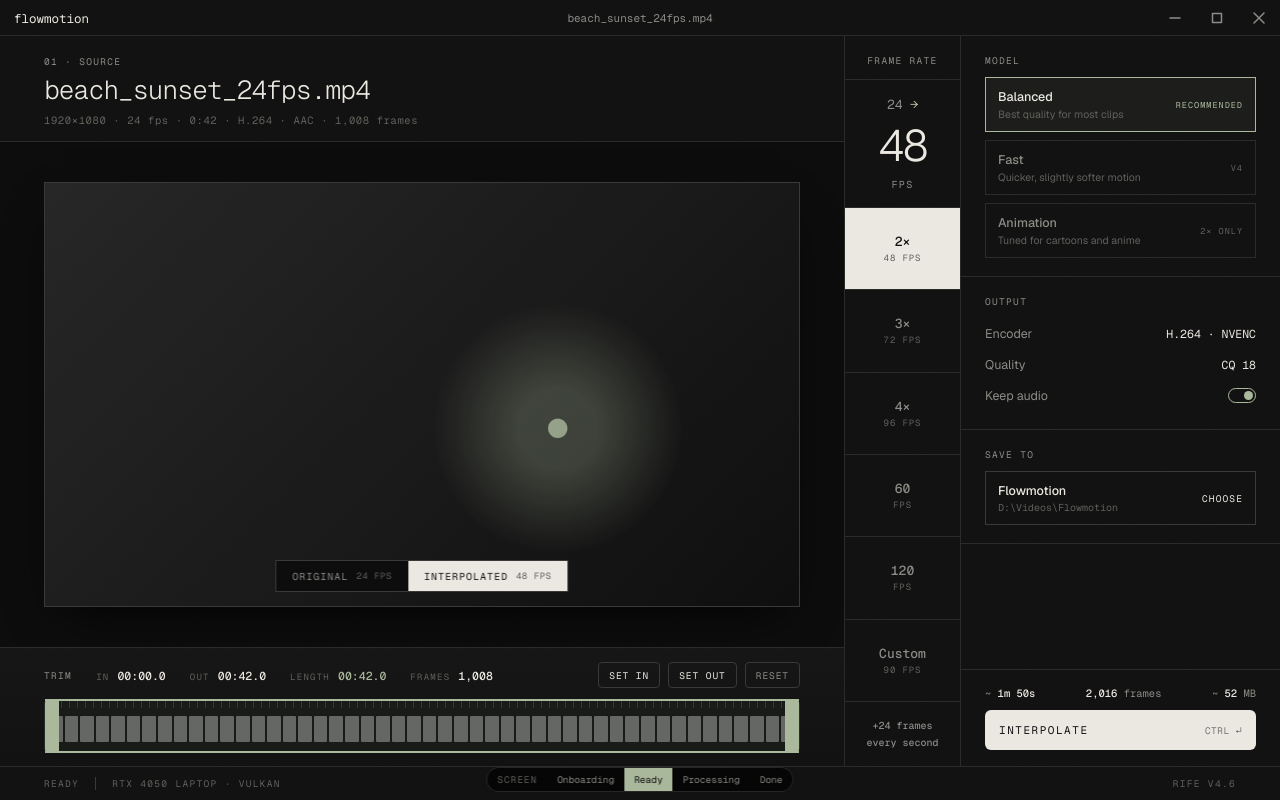
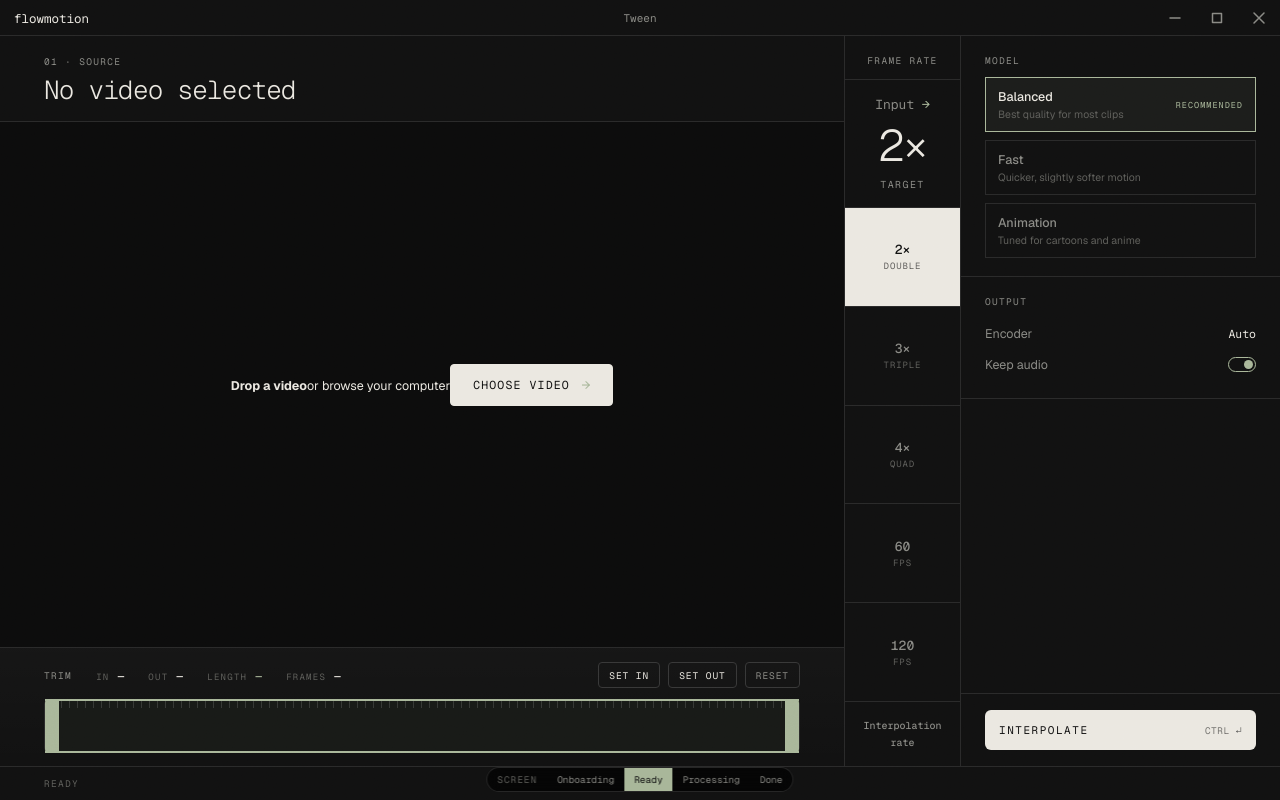
Before and after one commit to adarzhpathade/tween, a React (Vite) app in the folder app/: page / in a window 1280 px wide. Both pictures are taken after a click on the button "Ready". Built offline with nearby package versions, Linux system fonts and the light colour scheme.

Commit message:
fix(shell): remove hardcoded demo values and make screens neutral placeholders

```diff
--- a/app/src/shell/StatusBar.tsx
+++ b/app/src/shell/StatusBar.tsx
@@ -5,23 +5,26 @@ export interface StatusBarProps {
   screen: Screen;
   gpu?: string;
   engine?: string;
+  status?: string;
 }
 
 export const StatusBar: React.FC<StatusBarProps> = ({
   screen,
-  gpu = "RTX 4050 Laptop · Vulkan",
-  engine = "RIFE v4.6",
+  gpu,
+  engine,
+  status,
 }) => {
   if (screen === "onboarding") {
     return null;
   }
 
   const statusLabel =
-    screen === "processing"
-      ? "Interpolating…"
+    status ??
+    (screen === "processing"
+      ? "Processing"
       : screen === "done"
       ? "Finished"
-      : "Ready";
+      : "Ready");
 
   return (
     <footer className="sb" id="statusBar">
@@ -29,9 +32,9 @@ export const StatusBar: React.FC<StatusBarProps> = ({
         <i></i>
         {statusLabel}
       </span>
-      <span>{gpu}</span>
+      {gpu ? <span>{gpu}</span> : null}
       <span className="sp" />
-      <span>{engine}</span>
+      {engine ? <span>{engine}</span> : null}
     </footer>
   );
 };
--- a/app/src/shell/screens/DoneScreen.tsx
+++ b/app/src/shell/screens/DoneScreen.tsx
@@ -2,18 +2,42 @@ import React from "react";
 import type { Screen } from "../types";
 
 export interface DoneScreenProps {
+  fileName?: string;
+  outputPath?: string;
+  fileSize?: string;
+  resolution?: string;
+  sourceFps?: number;
+  targetFps?: number;
+  totalFrames?: number;
+  modelName?: string;
+  elapsedTime?: string;
+  averageSpeed?: number;
+  onShowInFolder?: () => void;
   onNavigate?: (screen: Screen) => void;
 }
 
-export const DoneScreen: React.FC<DoneScreenProps> = ({ onNavigate }) => {
+export const DoneScreen: React.FC<DoneScreenProps> = ({
+  fileName,
+  outputPath,
+  fileSize,
+  resolution,
+  sourceFps,
+  targetFps,
+  totalFrames,
+  modelName,
+  elapsedTime,
+  averageSpeed,
+  onShowInFolder,
+  onNavigate,
+}) => {
   return (
     <>
       <section className="ws">
         <div className="fh">
           <div>
             <span className="lbl">03 · Finished</span>
-            <h2>beach_sunset_24fps.mp4</h2>
-            <div className="fmeta">Saved to D:\Videos\Flowmotion</div>
+            <h2>{fileName ?? "Interpolation complete"}</h2>
+            {outputPath ? <div className="fmeta">Saved to {outputPath}</div> : null}
           </div>
         </div>
 
@@ -30,47 +54,58 @@ export const DoneScreen: React.FC<DoneScreenProps> = ({ onNavigate }) => {
           <div className="rok">
             <b>Finished</b>
           </div>
-          <em>in 0:58 · 38 fps average</em>
+          {elapsedTime ? (
+            <em>
+              in {elapsedTime}
+              {averageSpeed != null ? ` · ${averageSpeed} fps average` : ""}
+            </em>
+          ) : null}
         </div>
 
         <div className="rcell">
           <span className="lbl">File</span>
-          <b className="rfn">beach_sunset_48fps.mp4</b>
+          <b className="rfn">{fileName ?? "—"}</b>
           <div className="rrow">
             <span>Size</span>
-            <b>38 MB</b>
+            <b>{fileSize ?? "—"}</b>
           </div>
           <div className="rrow">
             <span>Resolution</span>
-            <b>1920×1080</b>
+            <b>{resolution ?? "—"}</b>
           </div>
         </div>
 
         <div className="rcell">
           <span className="lbl">Frame rate</span>
           <div className="rfps">
-            <span>24</span>
+            <span>{sourceFps ?? "—"}</span>
             <i>→</i>
-            <span className="to">48</span>
+            <span className="to">{targetFps ?? "—"}</span>
             <small>fps</small>
           </div>
           <div className="rrow">
             <span>Frames</span>
-            <b>1,008 → 2,016</b>
+            <b>{totalFrames != null ? totalFrames.toLocaleString() : "—"}</b>
           </div>
         </div>
 
         <div className="rcell">
           <span className="lbl">Saved to</span>
-          <b className="rpath">D:\Videos\Flowmotion</b>
-          <div className="rrow">
-            <span>Model</span>
-            <b>Balanced</b>
-          </div>
+          <b className="rpath">{outputPath ?? "—"}</b>
+          {modelName ? (
+            <div className="rrow">
+              <span>Model</span>
+              <b>{modelName}</b>
+            </div>
+          ) : null}
         </div>
 
         <div className="rcell ract">
-          <button type="button" className="btn solid">
+          <button
+            type="button"
+            className="btn solid"
+            onClick={onShowInFolder}
+          >
             Show in folder
           </button>
           <button
--- a/app/src/shell/screens/OnboardingScreen.tsx
+++ b/app/src/shell/screens/OnboardingScreen.tsx
@@ -8,8 +8,6 @@ export interface OnboardingScreenProps {
 export const OnboardingScreen: React.FC<OnboardingScreenProps> = ({
   onNavigate,
 }) => {
-  const rulerTicks = Array.from({ length: 41 }, (_, i) => i % 2 !== 0);
-
   return (
     <div className="ws">
       <div className="stage" style={{ padding: 0, placeItems: "stretch", background: "var(--bg)" }}>
@@ -41,16 +39,10 @@ export const OnboardingScreen: React.FC<OnboardingScreenProps> = ({
               <div className="vz">
                 <div className="rl-head">
                   <span className="lbl">Timeline</span>
-                  <span className="fpsx">
-                    <b>24</b> fps
-                  </span>
                 </div>
                 <div className="ruler">
-                  {rulerTicks.map((isGenerated, i) => (
-                    <i
-                      key={i}
-                      className={isGenerated ? "g" : "o"}
-                    />
+                  {Array.from({ length: 41 }, (_, i) => (
+                    <i key={i} className={i % 2 !== 0 ? "g" : "o"} />
                   ))}
                   <div className="playhead" style={{ left: "30%", opacity: 1 }} />
                 </div>
--- a/app/src/shell/screens/ProcessingScreen.tsx
+++ b/app/src/shell/screens/ProcessingScreen.tsx
@@ -2,27 +2,52 @@ import React from "react";
 import type { Screen } from "../types";
 
 export interface ProcessingScreenProps {
+  fileName?: string;
+  stageInfo?: string;
+  progressPercent?: number;
+  framesProcessed?: number;
+  totalFrames?: number;
+  speedFps?: number;
+  elapsedTime?: string;
+  remainingTime?: string;
+  gpuUsage?: number;
+  cpuUsage?: number;
   onNavigate?: (screen: Screen) => void;
+  onCancel?: () => void;
 }
 
 export const ProcessingScreen: React.FC<ProcessingScreenProps> = ({
+  fileName,
+  stageInfo,
+  progressPercent,
+  framesProcessed,
+  totalFrames,
+  speedFps,
+  elapsedTime,
+  remainingTime,
+  gpuUsage,
+  cpuUsage,
   onNavigate,
+  onCancel,
 }) => {
+  const handleCancel = () => {
+    onCancel?.();
+    onNavigate?.("ready");
+  };
+
   return (
     <>
       <section className="ws">
         <div className="fh">
           <div>
             <span className="lbl">02 · Processing</span>
-            <h2>beach_sunset_24fps.mp4</h2>
-            <div className="fmeta">
-              Interpolating 24 → 48 fps · Balanced · H.264 NVENC
-            </div>
+            <h2>{fileName ?? "Processing video…"}</h2>
+            {stageInfo ? <div className="fmeta">{stageInfo}</div> : null}
           </div>
           <button
             type="button"
             className="btn pcancel"
-            onClick={() => onNavigate?.("ready")}
+            onClick={handleCancel}
           >
             Cancel <kbd>Esc</kbd>
           </button>
@@ -41,16 +66,20 @@ export const ProcessingScreen: React.FC<ProcessingScreenProps> = ({
           <div className="pbc big">
             <span className="lbl">Progress</span>
             <div className="pbv">
-              <span>42</span>
-              <small>%</small>
+              <span>{progressPercent != null ? Math.round(progressPercent) : "—"}</span>
+              {progressPercent != null ? <small>%</small> : null}
             </div>
-            <em>1,058 / 2,016 frames</em>
+            <em>
+              {framesProcessed != null && totalFrames != null
+                ? `${framesProcessed.toLocaleString()} / ${totalFrames.toLocaleString()} frames`
+                : "—"}
+            </em>
           </div>
 
           <div className="pbc">
             <span className="lbl">Stage</span>
             <div className="pb-stg">
-              <div className="pbs ok">
+              <div className="pbs">
                 <b>01</b>Extract
               </div>
               <div className="pbs now">
@@ -67,15 +96,15 @@ export const ProcessingScreen: React.FC<ProcessingScreenProps> = ({
             <div className="pb-tm">
               <div>
                 <span>Elapsed</span>
-                <b>0:41</b>
+                <b>{elapsedTime ?? "—"}</b>
               </div>
               <div>
                 <span>Left</span>
-                <b>0:57</b>
+                <b>{remainingTime ?? "—"}</b>
               </div>
               <div>
                 <span>Speed</span>
-                <b>38 fps</b>
+                <b>{speedFps != null ? `${speedFps} fps` : "—"}</b>
               </div>
             </div>
           </div>
@@ -83,25 +112,25 @@ export const ProcessingScreen: React.FC<ProcessingScreenProps> = ({
           <div className="pbc">
             <span className="lbl">GPU</span>
             <div className="pbv2">
-              <b>92%</b>
-              <small>RTX 4050</small>
+              <b>{gpuUsage != null ? `${Math.round(gpuUsage)}%` : "—"}</b>
             </div>
-            <div className="pbm">
-              <i style={{ width: "92%" }} />
-            </div>
-            <em>4.1 / 6 GB</em>
+            {gpuUsage != null ? (
+              <div className="pbm">
+                <i style={{ width: `${Math.min(100, Math.max(0, gpuUsage))}%` }} />
+              </div>
+            ) : null}
           </div>
 
           <div className="pbc">
             <span className="lbl">CPU</span>
             <div className="pbv2">
-              <b>34%</b>
-              <small>8 threads</small>
+              <b>{cpuUsage != null ? `${Math.round(cpuUsage)}%` : "—"}</b>
             </div>
-            <div className="pbm">
-              <i style={{ width: "34%" }} />
-            </div>
-            <em>RAM 6.2 / 16 GB</em>
+            {cpuUsage != null ? (
+              <div className="pbm">
+                <i style={{ width: `${Math.min(100, Math.max(0, cpuUsage))}%` }} />
+              </div>
+            ) : null}
           </div>
         </div>
       </aside>
--- a/app/src/shell/screens/ReadyScreen.tsx
+++ b/app/src/shell/screens/ReadyScreen.tsx
@@ -2,12 +2,20 @@ import React, { useState } from "react";
 import type { Screen } from "../types";
 
 export interface ReadyScreenProps {
+  fileName?: string;
+  fileMeta?: string;
   onNavigate?: (screen: Screen) => void;
+  onSelectVideo?: () => void;
 }
 
-export const ReadyScreen: React.FC<ReadyScreenProps> = ({ onNavigate }) => {
+export const ReadyScreen: React.FC<ReadyScreenProps> = ({
+  fileName,
+  fileMeta,
+  onNavigate,
+  onSelectVideo,
+}) => {
   const [view, setView] = useState<"orig" | "res">("res");
-  const [rate, setRate] = useState<number>(48);
+  const [multiplier, setMultiplier] = useState<string>("2×");
   const [model, setModel] = useState<string>("balanced");
   const [keepAudio, setKeepAudio] = useState<boolean>(true);
 
@@ -17,14 +25,13 @@ export const ReadyScreen: React.FC<ReadyScreenProps> = ({ onNavigate }) => {
         <div className="fh">
           <div>
             <span className="lbl">01 · Source</span>
-            <h2>beach_sunset_24fps.mp4</h2>
-            <div className="fmeta">
-              1920×1080 · 24 fps · 0:42 · H.264 · AAC · 1,008 frames
-            </div>
+            <h2>{fileName ?? "No video selected"}</h2>
+            {fileMeta ? <div className="fmeta">{fileMeta}</div> : null}
           </div>
         </div>
 
         <div className="stage">
+          {fileName ? (
             <div className="canvas">
               <div className="scene" />
               <div className="vsw">
@@ -33,17 +40,32 @@ export const ReadyScreen: React.FC<ReadyScreenProps> = ({ onNavigate }) => {
                   className={view === "orig" ? "on" : ""}
                   onClick={() => setView("orig")}
                 >
-                Original <small>24 fps</small>
+                  Original
                 </button>
                 <button
                   type="button"
                   className={view === "res" ? "on" : ""}
                   onClick={() => setView("res")}
                 >
-                Interpolated <small>{rate} fps</small>
+                  Interpolated
                 </button>
               </div>
             </div>
+          ) : (
+            <div className="dz sdz">
+              <div className="dzr">
+                <b className="dzt">Drop a video</b>
+                <span className="dzs">or browse your computer</span>
+                <button
+                  type="button"
+                  className="btn solid cta"
+                  onClick={onSelectVideo}
+                >
+                  Choose video <span>→</span>
+                </button>
+              </div>
+            </div>
+          )}
         </div>
 
         <div className="tr trim">
@@ -52,19 +74,19 @@ export const ReadyScreen: React.FC<ReadyScreenProps> = ({ onNavigate }) => {
               <span className="lbl">Trim</span>
               <span className="rd">
                 <span>In</span>
-                <b>00:00.0</b>
+                <b>—</b>
               </span>
               <span className="rd">
                 <span>Out</span>
-                <b>00:42.0</b>
+                <b>—</b>
               </span>
               <span className="rd len">
                 <span>Length</span>
-                <b>00:42.0</b>
+                <b>—</b>
               </span>
               <span className="rd">
                 <span>Frames</span>
-                <b>1,008</b>
+                <b>—</b>
               </span>
             </div>
             <div className="tbs">
@@ -75,11 +97,7 @@ export const ReadyScreen: React.FC<ReadyScreenProps> = ({ onNavigate }) => {
           </div>
 
           <div className="lane">
-            <div className="film">
-              {Array.from({ length: 48 }).map((_, i) => (
-                <i key={i} />
-              ))}
-            </div>
+            <div className="film" />
             <div className="sel" />
             <div className="hdl in" />
             <div className="hdl out" />
@@ -90,25 +108,24 @@ export const ReadyScreen: React.FC<ReadyScreenProps> = ({ onNavigate }) => {
       <aside className="frail">
         <span className="lbl">Frame rate</span>
         <div className="rv">
-          <div className="fr0">24 <i>→</i></div>
-          <div className="fr1">{rate}</div>
-          <small>fps</small>
+          <div className="fr0">Input <i>→</i></div>
+          <div className="fr1">{multiplier}</div>
+          <small>Target</small>
         </div>
 
         <div className="fseg v">
           {[
-            { f: 48, label: "2×", sub: "48 fps" },
-            { f: 72, label: "3×", sub: "72 fps" },
-            { f: 96, label: "4×", sub: "96 fps" },
-            { f: 60, label: "60", sub: "fps" },
-            { f: 120, label: "120", sub: "fps" },
-            { f: 90, label: "Custom", sub: "90 fps" },
-          ].map((item) => (
+            { label: "2×", sub: "Double" },
+            { label: "3×", sub: "Triple" },
+            { label: "4×", sub: "Quad" },
+            { label: "60", sub: "fps" },
+            { label: "120", sub: "fps" },
+          ].map((item, idx) => (
             <button
-              key={item.f}
+              key={idx}
               type="button"
-              className={rate === item.f ? "on" : ""}
-              onClick={() => setRate(item.f)}
+              className={multiplier === item.label ? "on" : ""}
+              onClick={() => setMultiplier(item.label)}
             >
               <b>{item.label}</b>
               <span>{item.sub}</span>
@@ -117,7 +134,7 @@ export const ReadyScreen: React.FC<ReadyScreenProps> = ({ onNavigate }) => {
         </div>
 
         <div className="gainv">
-          <b>+{rate - 24} frames<br />every second</b>
+          <b>Interpolation rate</b>
         </div>
       </aside>
 
@@ -144,7 +161,6 @@ export const ReadyScreen: React.FC<ReadyScreenProps> = ({ onNavigate }) => {
                   <b>Fast</b>
                   <small>Quicker, slightly softer motion</small>
                 </div>
-                <em>v4</em>
               </div>
               <div
                 className={`model ${model === "animation" ? "on" : ""}`}
@@ -154,7 +170,6 @@ export const ReadyScreen: React.FC<ReadyScreenProps> = ({ onNavigate }) => {
                   <b>Animation</b>
                   <small>Tuned for cartoons and anime</small>
                 </div>
-                <em>2× only</em>
               </div>
             </div>
           </div>
@@ -163,11 +178,7 @@ export const ReadyScreen: React.FC<ReadyScreenProps> = ({ onNavigate }) => {
             <div className="lbl">Output</div>
             <div className="row">
               <span>Encoder</span>
-              <b>H.264 · NVENC</b>
-            </div>
-            <div className="row">
-              <span>Quality</span>
-              <b>CQ 18</b>
+              <b>Auto</b>
             </div>
             <div className="row">
               <span>Keep audio</span>
@@ -177,25 +188,9 @@ export const ReadyScreen: React.FC<ReadyScreenProps> = ({ onNavigate }) => {
               />
             </div>
           </div>
-
-          <div className="grp">
-            <div className="lbl">Save to</div>
-            <div className="fold">
-              <div>
-                <b>Flowmotion</b>
-                <small>D:\Videos\Flowmotion</small>
-              </div>
-              <span>Choose</span>
-            </div>
-          </div>
         </div>
 
         <div className="ifoot">
-          <div className="est">
-            <span>~ <b>1m 50s</b></span>
-            <span><b>2,016</b> frames</span>
-            <span>~ <b>52</b> MB</span>
-          </div>
           <button
             type="button"
             className="go"
--- a/app/src/shell/types.ts
+++ b/app/src/shell/types.ts
@@ -9,7 +9,7 @@ export interface ScreenContextValue {
 
 export const SCREEN_TITLES: Record<Screen, string> = {
   onboarding: "Welcome",
-  ready: "beach_sunset_24fps.mp4",
+  ready: "Tween",
   processing: "Processing",
-  done: "beach_sunset_48fps.mp4",
+  done: "Finished",
 };
```
Lines whose indentation alone changed are shown as unchanged.
